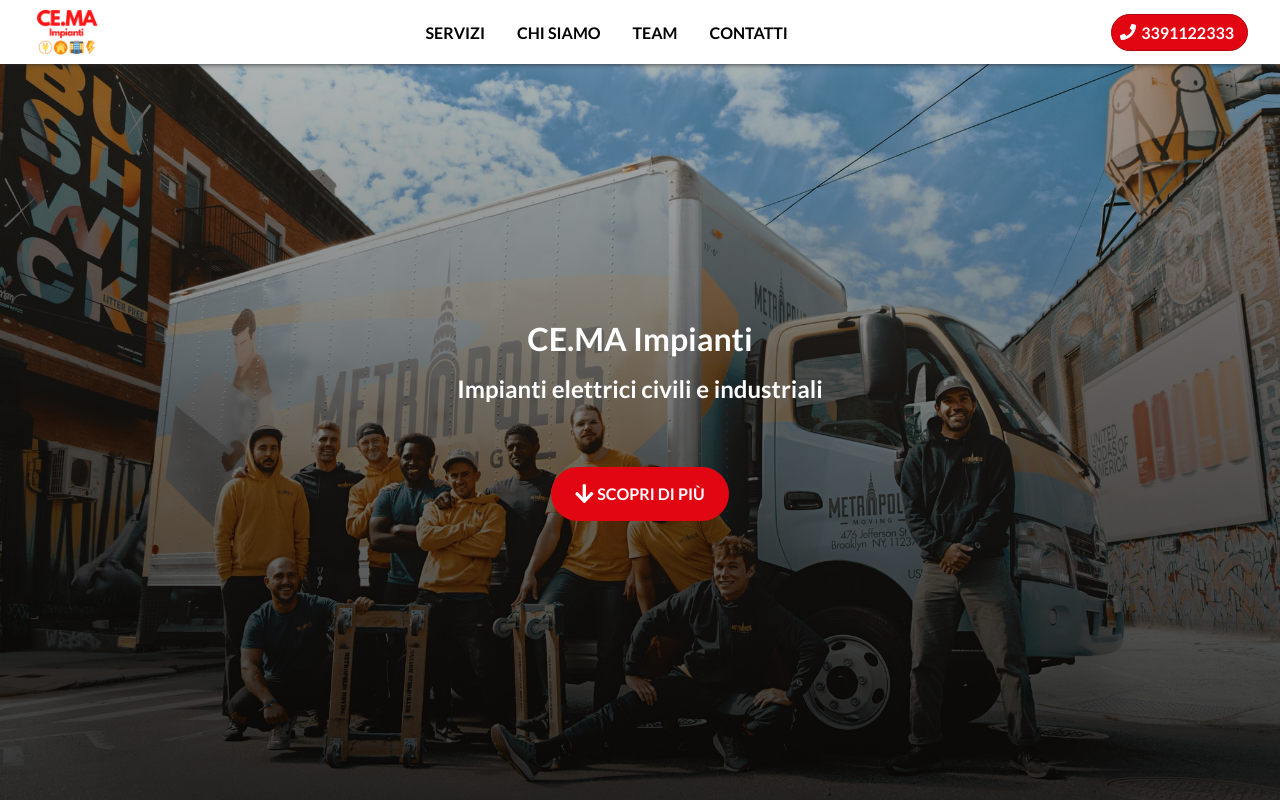
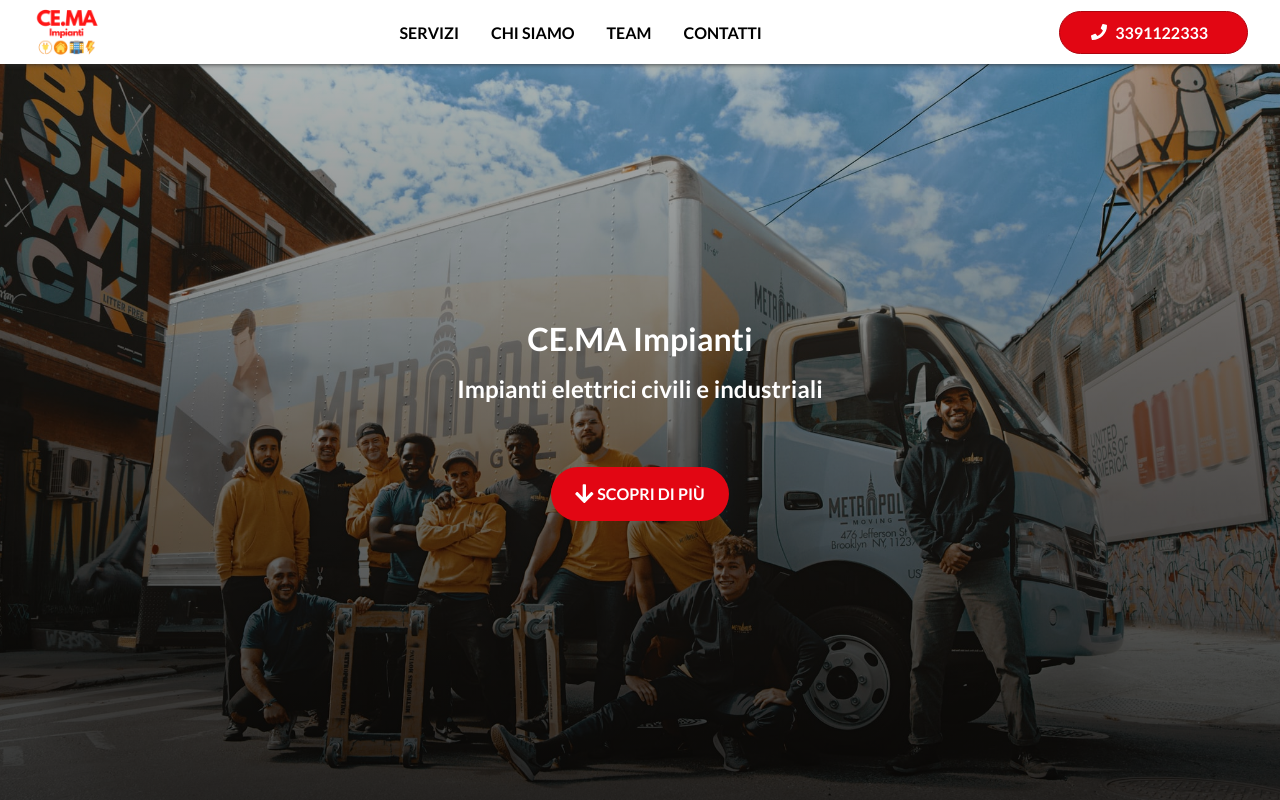
Before and after one commit to LOTO-gpolli/CEMA-impianti, a Next.js app: page / in a window 1280 px wide. Shown: the top 800 px of the page. Built offline with nearby package versions, Linux system fonts and the light colour scheme.

Commit message:
fix: header button style

```diff
--- a/components/Button/Button.js
+++ b/components/Button/Button.js
@@ -14,6 +14,7 @@ const Button = ({
     },
     type: 'button',
     customClass: '',
+    customClassText: '',
   },
 }) => {
   const { handleClick, href, icon, type, customClass, customClassText } = settings;
--- a/components/Header/Header.js
+++ b/components/Header/Header.js
@@ -57,7 +57,7 @@ const Header = () => {
             icon: {
               name: faPhone,
             },
-            customClass: `${styles['header__button']}`,
+            customClass: `${styles['header__button']['button']}`,
             customClassText: `${styles['header__button-text']}`,
           }}
         />
--- a/components/Header/Header.module.css
+++ b/components/Header/Header.module.css
@@ -99,12 +99,10 @@
     position: relative;
     bottom: 0;
     right: 0;
-    padding: 0.5rem;
   }
 
   .header__button-text {
     display: inline-block;
-    padding: 0 5px;
   }
 
   .header__toggle-menu {
--- a/pages/globals.css
+++ b/pages/globals.css
@@ -14,6 +14,7 @@ body {
 }
 
 section {
+  background-color: white;
   max-width: 1280px;
   margin: 0 auto;
   padding: 0 5%;
```
